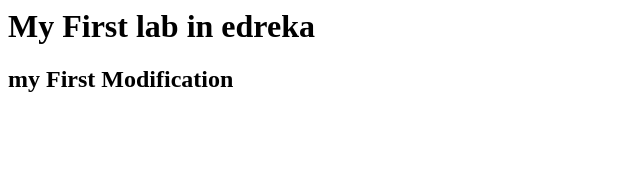
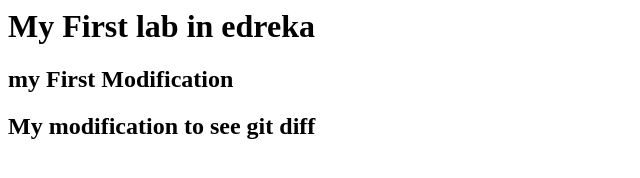
Before and after one commit to PhaniVikas/test, a plain HTML site: page index.html in a window 1280 px wide. Shown: the whole page, without its empty margins (0-640 px from the left). Drawn offline with Linux system fonts and the light colour scheme.

Commit message:
My commit for git diff

```diff
--- a/index.html
+++ b/index.html
@@ -1,2 +1,3 @@
 <h1> My First lab in edreka <h1>
 <h2> my First Modification <h2>
+<h2> My modification to see git diff <h2>
```
